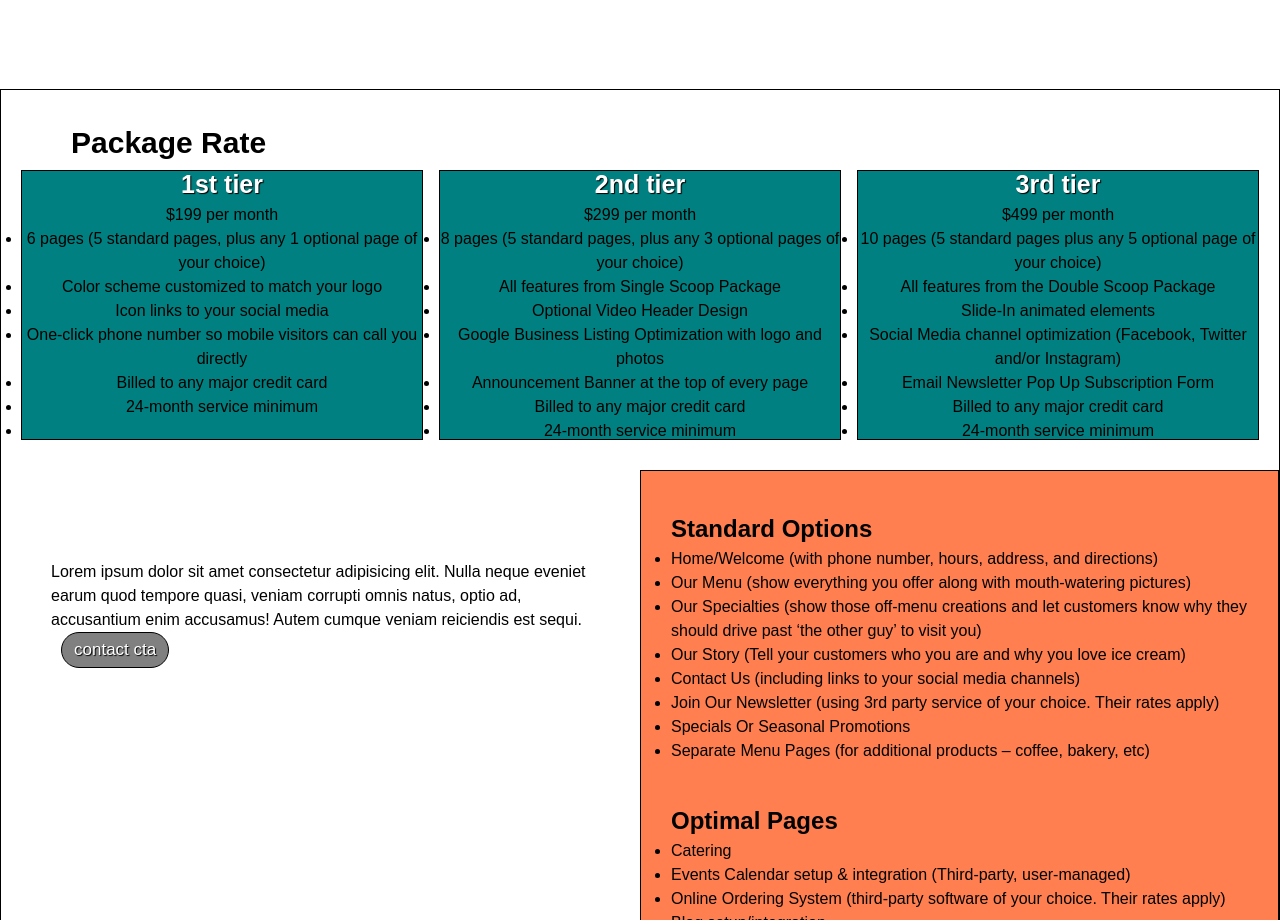
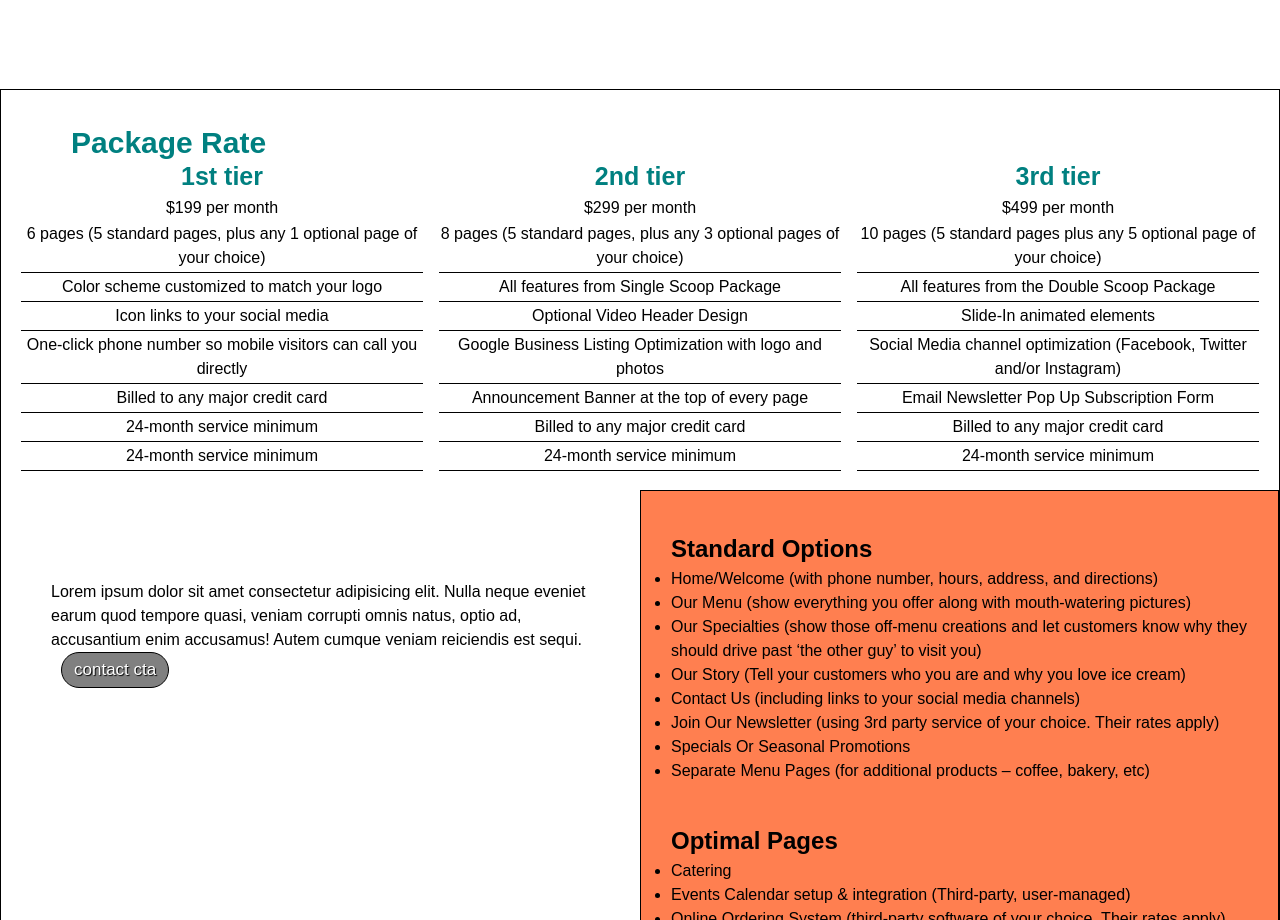
Before and after one commit to elsahv/WRITING-TO-BETTER-HEALTH-nextjs-sanity-styled-components, a Next.js app: page /web-development in a window 1280 px wide. Shown: the part 1040-1960 px from the top of the page. Built offline with nearby package versions, Linux system fonts and the light colour scheme.

Commit message:
web dev css

```diff
--- a/components/sections/webDevPage/PkgRate.js
+++ b/components/sections/webDevPage/PkgRate.js
@@ -11,21 +11,26 @@ const Title = styled.h2`
   padding-left: 50px;
   margin-bottom: 5px;
   font-size: 30px;
-  // color: teal;
+  color: teal;
   // text-shadow: 1px 1px 1px #000;
 `;
 
 const Sq = styled.div`
-  background: teal;
+  // background: teal;
   color: #000;
   // text-shadow: 1px 1px 1px #000;
-  height: 270px;
+  height: 290px;
   display: flex;
   justify-content: center;
   align-items: center;
   flex-direction: column;
-  border: solid 1px #000;
+  // border: solid 1px #000;
   text-align: center;
+  li {
+    border-bottom: solid 1px #000;
+    list-style: none;
+    padding: 2px 0;
+  }
 `;
 
 export default function PkgRate({
@@ -49,8 +54,8 @@ export default function PkgRate({
             <Sq>
               <h4
                 style={{
-                  color: "#fff",
-                  textShadow: "1px 1px 1px #000",
+                  color: "teal",
+                  // textShadow: "1px 1px 1px #000",
                   fontSize: "25px",
                 }}
               >
--- a/components/sections/webDevPage/data/pkgRate.js
+++ b/components/sections/webDevPage/data/pkgRate.js
@@ -11,6 +11,7 @@ const content = [
       " One-click phone number so mobile visitors can call you directly",
     listItem5: "Billed to any major credit card",
     listItem6: "24-month service minimum",
+    listItem7: "24-month service minimum",
   },
   {
     id: 2,
```
